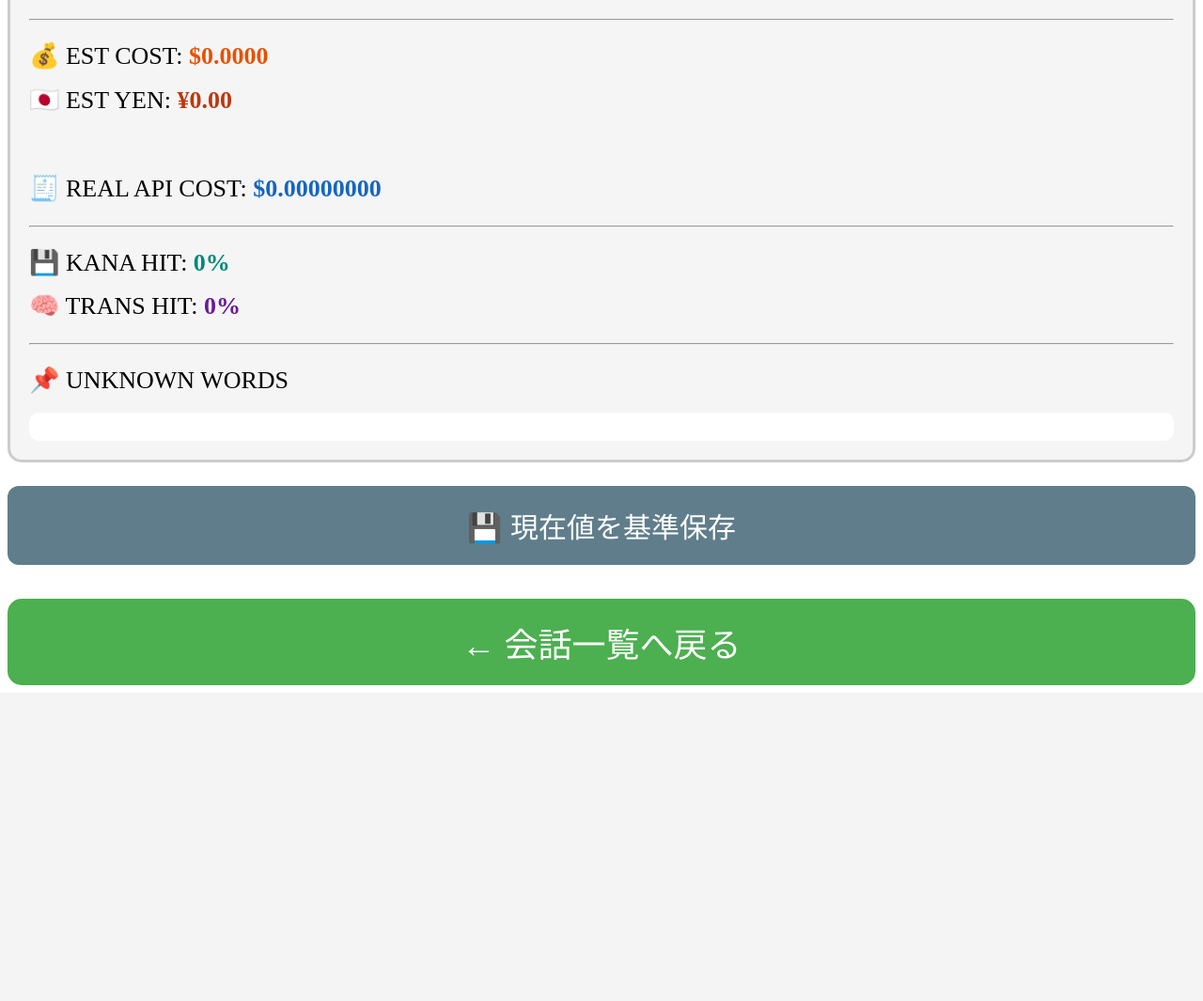
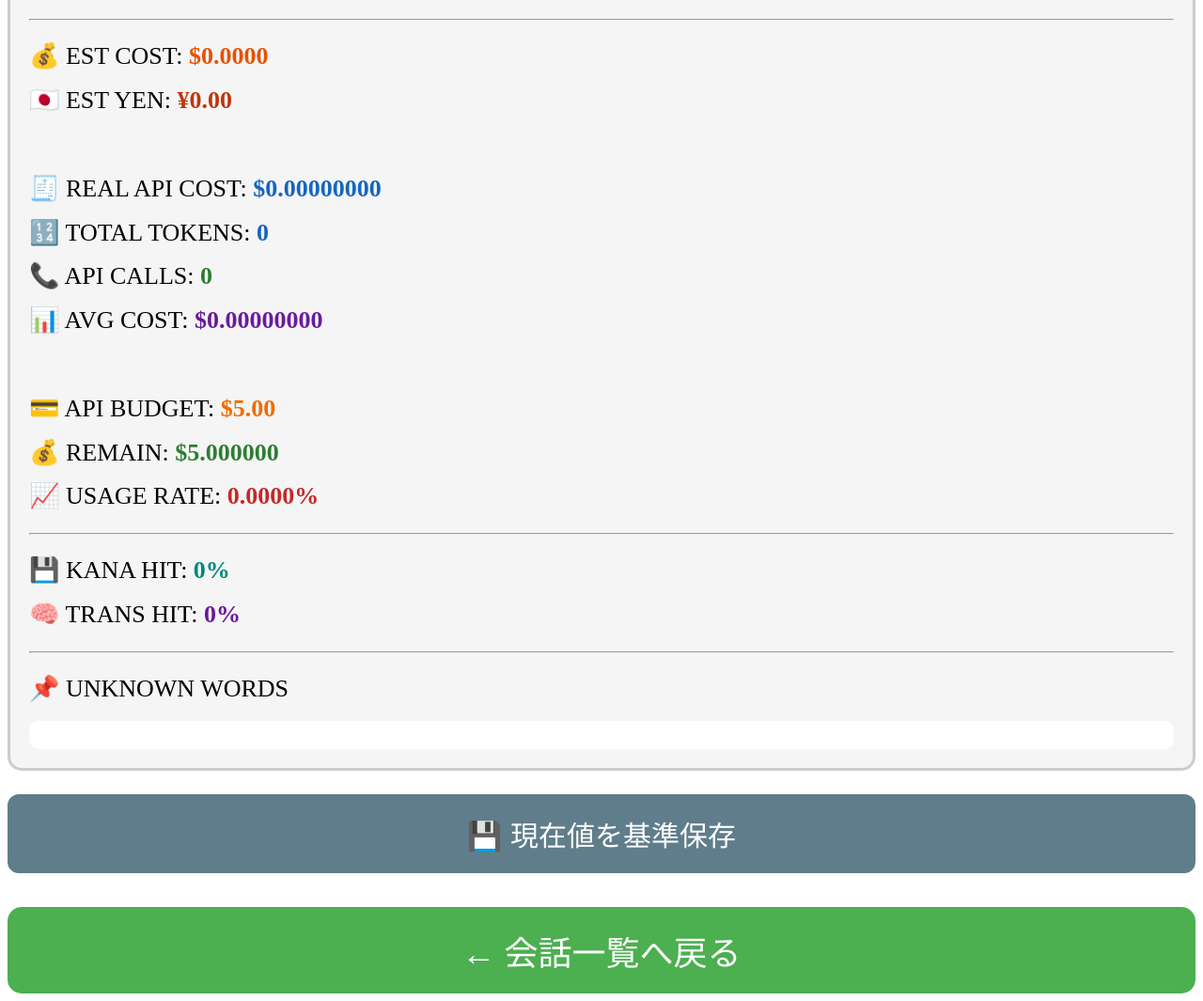
Before and after one commit to oyamazakio-byte/eng_app, a Flask app: page /eng/admin in a window 1280 px wide. Shown: the part 659-1724 px from the top of the page at 94% size. Before the commit the page ends 1388 px from the top, so only its background shows below. Run offline with Flask 3, Linux system fonts and the light colour scheme; data that the repository does not hold is empty.

Commit message:
Add API budget dashboard

```diff
--- a/app.py
+++ b/app.py
@@ -1027,8 +1027,55 @@ def ai_sentence_katakana(text):
 
             ],
 
-            temperature=0
-        )
+        temperature=0
+        )
+        usage = getattr(response, "usage", None)
+
+        if usage:
+
+            prompt_tokens = usage.prompt_tokens
+            completion_tokens = usage.completion_tokens
+
+            cost = (
+                prompt_tokens * 0.0000004 +
+                completion_tokens * 0.0000016
+            )
+
+            print(
+                f"[AI SENTENCE COST] "
+                f"prompt={prompt_tokens} "
+                f"completion={completion_tokens} "
+                f"cost=${cost:.8f}"
+            )
+
+            conn = get_usage_db()
+
+            conn.execute(
+                """
+                INSERT INTO api_usage (
+                    created_at,
+                    model,
+                    prompt_tokens,
+                    completion_tokens,
+                    total_tokens,
+                    cost
+                )
+                VALUES (?, ?, ?, ?, ?, ?)
+                """,
+                (
+                    datetime.now().strftime(
+                        "%Y-%m-%d %H:%M:%S"
+                    ),
+                    "gpt-4.1-mini",
+                    prompt_tokens,
+                    completion_tokens,
+                    usage.total_tokens,
+                    cost
+                )
+            )
+
+            conn.commit()
+            conn.close()
 
         result = (
             response
@@ -1084,12 +1131,13 @@ def ai_sentence_katakana(text):
         )
 
         return text
-
 # -----------------------
 # AI翻訳
 # -----------------------
 def ai_translate(text):
+
     global AI_TRANS_COUNT
+
     AI_TRANS_COUNT += 1
 
     key = normalize(text)
@@ -1121,6 +1169,54 @@ def ai_translate(text):
             temperature=0
         )
 
+        usage = getattr(response, "usage", None)
+
+        if usage:
+
+            prompt_tokens = usage.prompt_tokens
+            completion_tokens = usage.completion_tokens
+
+            cost = (
+                prompt_tokens * 0.0000004 +
+                completion_tokens * 0.0000016
+            )
+
+            print(
+                f"[AI TRANS COST] "
+                f"prompt={prompt_tokens} "
+                f"completion={completion_tokens} "
+                f"cost=${cost:.8f}"
+            )
+
+            conn = get_usage_db()
+
+            conn.execute(
+                """
+                INSERT INTO api_usage (
+                    created_at,
+                    model,
+                    prompt_tokens,
+                    completion_tokens,
+                    total_tokens,
+                    cost
+                )
+                VALUES (?, ?, ?, ?, ?, ?)
+                """,
+                (
+                    datetime.now().strftime(
+                        "%Y-%m-%d %H:%M:%S"
+                    ),
+                    "gpt-4.1-mini",
+                    prompt_tokens,
+                    completion_tokens,
+                    usage.total_tokens,
+                    cost
+                )
+            )
+
+            conn.commit()
+            conn.close()
+
         result = (
             response
             .choices[0]
@@ -1135,12 +1231,15 @@ def ai_translate(text):
             text,
             result
         )
+
         return result
+
     except Exception as e:
 
         print(f"[AI ERROR] {e}")
 
         return text
+
 # -----------------------
 # 翻訳
 # -----------------------
@@ -1502,7 +1601,9 @@ def admin():
     usage_row = usage_conn.execute(
         """
         SELECT
-            SUM(cost) as total_cost
+            SUM(cost) as total_cost,
+            SUM(total_tokens) as total_tokens,
+            COUNT(*) as api_calls
         FROM api_usage
         """
     ).fetchone()
@@ -1513,6 +1614,36 @@ def admin():
         usage_row["total_cost"]
         if usage_row["total_cost"]
         else 0
+    )
+
+    total_tokens = (
+        usage_row["total_tokens"]
+        if usage_row["total_tokens"]
+        else 0
+    )
+
+    api_calls = (
+        usage_row["api_calls"]
+        if usage_row["api_calls"]
+        else 0
+    )
+
+    avg_cost = (
+        real_api_cost / api_calls
+        if api_calls else 0
+    )
+
+    # -----------------------
+    # API予算
+    # -----------------------
+    API_BUDGET_USD = 5.0
+
+    remain_budget = (
+        API_BUDGET_USD - real_api_cost
+    )
+
+    usage_percent = (
+        real_api_cost / API_BUDGET_USD * 100
     )
 
     # -----------------------
@@ -1600,6 +1731,12 @@ def admin():
         estimated_cost=estimated_cost,
         estimated_yen=estimated_yen,
         real_api_cost=real_api_cost,
+        total_tokens=total_tokens,
+        api_calls=api_calls,
+        avg_cost=avg_cost,
+        api_budget_usd=API_BUDGET_USD,
+        remain_budget=remain_budget,
+        usage_percent=usage_percent,
         unknown_words=sorted(
             UNKNOWN_WORDS.items(),
             key=lambda x: x[1],
--- a/templates/admin.html
+++ b/templates/admin.html
@@ -159,6 +159,66 @@ ${{ "%.8f"|format(real_api_cost) }}
 </span>
 
 <br>
+
+🔢 TOTAL TOKENS:
+<span style="
+color:#1565C0;
+font-weight:bold;
+">
+{{ total_tokens }}
+</span>
+
+<br>
+
+📞 API CALLS:
+<span style="
+color:#2E7D32;
+font-weight:bold;
+">
+{{ api_calls }}
+</span>
+
+<br>
+
+📊 AVG COST:
+<span style="
+color:#6A1B9A;
+font-weight:bold;
+">
+${{ "%.8f"|format(avg_cost) }}
+</span>
+
+<br><br>
+
+💳 API BUDGET:
+<span style="
+color:#EF6C00;
+font-weight:bold;
+">
+${{ "%.2f"|format(api_budget_usd) }}
+</span>
+
+<br>
+
+💰 REMAIN:
+<span style="
+color:#2E7D32;
+font-weight:bold;
+">
+${{ "%.6f"|format(remain_budget) }}
+</span>
+
+<br>
+
+📈 USAGE RATE:
+<span style="
+color:#C62828;
+font-weight:bold;
+">
+{{ "%.4f"|format(usage_percent) }}%
+</span>
+
+<br>
 <hr style="margin:15px 0;">
 
 💾 KANA HIT:
```
